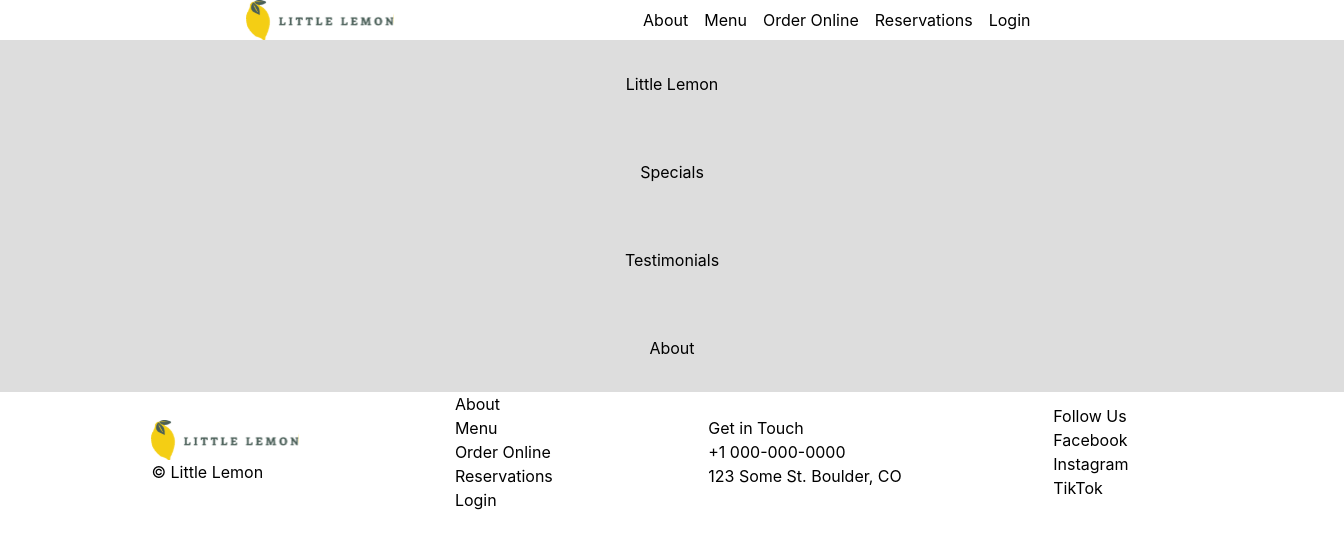
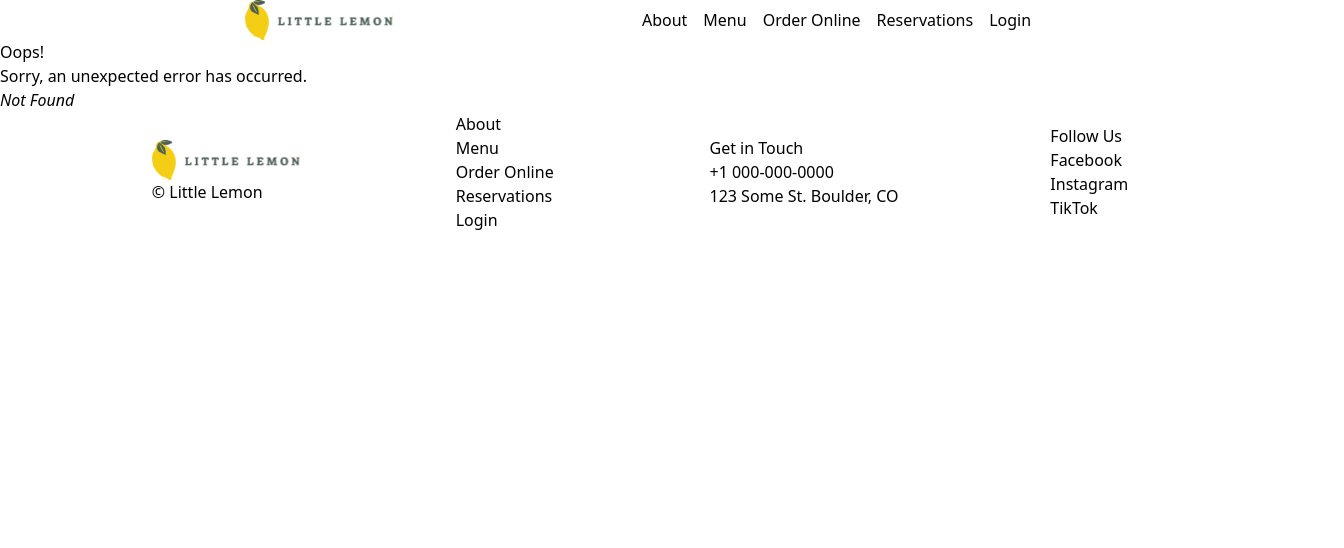
Before and after one commit to MoxieEric/meta-front-end-developer-capstone, a React (Create React App) app: page /reservations in a window 1280 px wide. Shown: the top 548 px of the page, 1344 px wide, since content can reach past the window. Built offline with nearby package versions, Linux system fonts and the light colour scheme.

Commit message:
Feature/routing (#1)
* basic router

* stub error page

```diff
--- a/package.json
+++ b/package.json
@@ -8,6 +8,7 @@
     "@testing-library/user-event": "^14.5.2",
     "react": "^18.3.1",
     "react-dom": "^18.3.1",
+    "react-router-dom": "^6.26.2",
     "react-scripts": "5.0.1",
     "web-vitals": "^2.1.4"
   },
--- a/src/App.js
+++ b/src/App.js
@@ -1,5 +1,3 @@
-import './reset.css'
-import './App.css'
 import Footer from './components/layout/Footer'
 import Header from './components/layout/Header'
 import Main from './components/layout/Main'
--- a/src/components/layout/Main.js
+++ b/src/components/layout/Main.js
@@ -1,9 +1,9 @@
-import Home from '../screens/Home'
+import { Outlet } from 'react-router-dom'
 
 function Main() {
 	return (
 		<main>
-			<Home />
+			<Outlet />
 		</main>
 	)
 }
--- /dev/null
+++ b/src/components/screens/Error.js
@@ -0,0 +1,27 @@
+import { useRouteError } from 'react-router-dom'
+import Header from '../layout/Header'
+import Footer from '../layout/Footer'
+import { useEffect } from 'react'
+
+const ErrorPage = () => {
+	const error = useRouteError()
+	useEffect(() => {
+		console.error('Routing error: ', error)
+	}, [error])
+
+	return (
+		<>
+			<Header />
+			<div id='error-page'>
+				<h1>Oops!</h1>
+				<p>Sorry, an unexpected error has occurred.</p>
+				<p>
+					<i>{error.statusText || error.message}</i>
+				</p>
+			</div>
+			<Footer />
+		</>
+	)
+}
+
+export default ErrorPage
--- a/src/index.js
+++ b/src/index.js
@@ -1,17 +1,39 @@
-import React from 'react';
-import ReactDOM from 'react-dom/client';
-import './index.css';
-import App from './App';
-import reportWebVitals from './reportWebVitals';
+import React from 'react'
+import ReactDOM from 'react-dom/client'
+import reportWebVitals from './reportWebVitals'
+import { createBrowserRouter, RouterProvider } from 'react-router-dom'
+import './reset.css'
+import './App.css'
+import ErrorPage from './components/screens/Error'
+import App from './App'
+import Home from './components/screens/Home'
+import BookingConfirmation from './components/screens/BookingConfirmation'
 
-const root = ReactDOM.createRoot(document.getElementById('root'));
-root.render(
-  <React.StrictMode>
-    <App />
-  </React.StrictMode>
-);
+const router = createBrowserRouter([
+	{
+		path: '/',
+		element: <App />,
+		errorElement: <ErrorPage />,
+		children: [
+			{
+				path: '/',
+				element: <Home />,
+			},
+			{
+				path: '/confirmed',
+				element: <BookingConfirmation />,
+			},
+		],
+	},
+])
+
+ReactDOM.createRoot(document.getElementById('root')).render(
+	<React.StrictMode>
+		<RouterProvider router={router} />
+	</React.StrictMode>
+)
 
 // If you want to start measuring performance in your app, pass a function
 // to log results (for example: reportWebVitals(console.log))
 // or send to an analytics endpoint. Learn more: https://bit.ly/CRA-vitals
-reportWebVitals();
+reportWebVitals()
```
Also changed, not shown: 1 other file (tests, documents, lock files or other folders).
